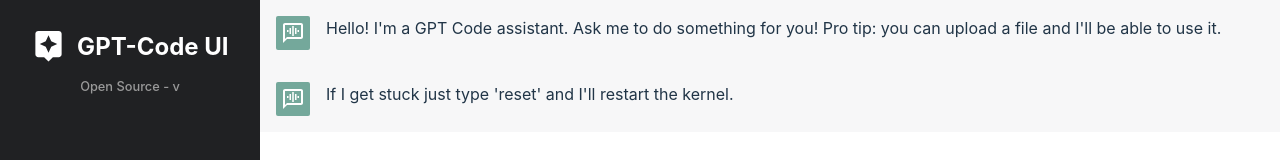
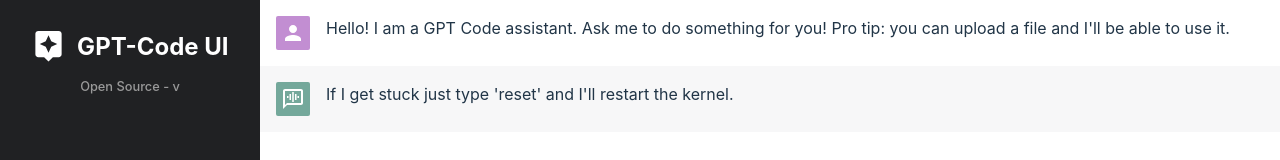
Before and after one commit to ricklamers/gpt-code-ui, a React (Vite) app in the folder frontend/: page / in a window 1280 px wide. Shown: the top 160 px of the page. Built offline with nearby package versions, Linux system fonts and the light colour scheme; no server answers.

Commit message:
Store and use the full conversation history in proper chat mode. This way, referring to previous code is simpler.

```diff
--- a/frontend/src/App.tsx
+++ b/frontend/src/App.tsx
@@ -41,8 +41,8 @@
   let [messages, setMessages] = useState<Array<MessageDict>>(
     Array.from([
       {
-        text: "Hello! I'm a GPT Code assistant. Ask me to do something for you! Pro tip: you can upload a file and I'll be able to use it.",
-        role: "system",
+        text: "Hello! I am a GPT Code assistant. Ask me to do something for you! Pro tip: you can upload a file and I'll be able to use it.",
+        role: "generator",
         type: "message",
       },
       {
@@ -169,19 +169,6 @@
     });
 
     setWaitingForSystem(WaitingStates.Idle);
-
-    // Inform prompt server
-    fetch(`${Config.WEB_ADDRESS}/inject-context`, {
-      method: "POST",
-      headers: {
-        "Content-Type": "application/json",
-      },
-      body: JSON.stringify({
-        prompt: message,
-      }),
-    })
-      .then(() => {})
-      .catch((error) => console.error("Error:", error));
   }
 
   function startUpload(_: string) {
```
Also changed, not shown: 1 other file (tests, documents, lock files or other folders).
